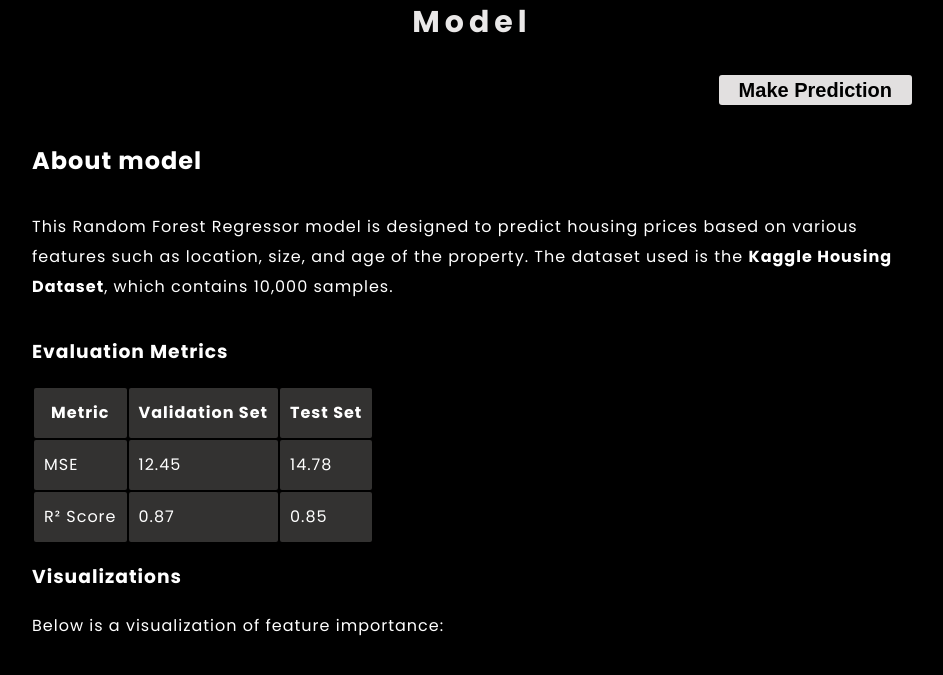
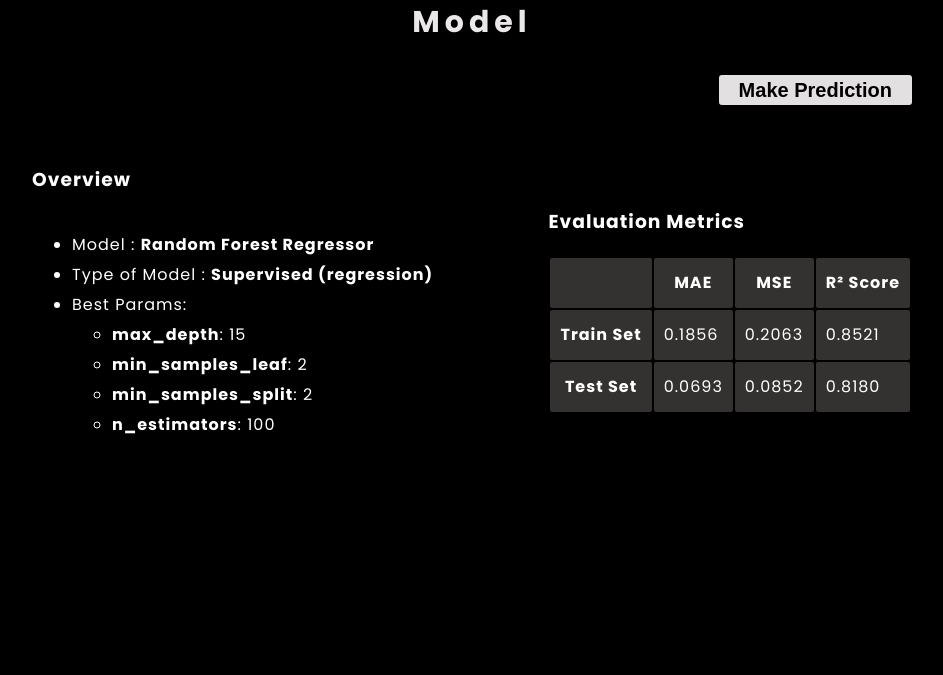
Before and after one commit to adnaaaen/air-quality-index-analysis, a Flask app: page /model/ in a window 1280 px wide. Shown: the part 51-726 px from the top of the page, without its empty margins (168-1111 px from the left). Run offline with Flask 3, Linux system fonts and the light colour scheme; parts of the project's set-up code (start-up, migrations or seed data) failed here and were passed over.

Commit message:
update model into random forest

```diff
--- a/app/templates/home.html
+++ b/app/templates/home.html
@@ -24,7 +24,5 @@
         <td>Hazardous (301–500)</td>
     </tr>
 </table>
-
-<p style="color: rgb(184, 182, 182); text-align: center;">Keep an eye on AQI levels to breathe easy and stay healthy!</p>
 </div>
 {% endblock %}
--- a/app/templates/model.html
+++ b/app/templates/model.html
@@ -8,37 +8,54 @@
    </form>
 </div>
 
+<div class="space-between-container">
     <div class="container">
-   <h1>About model</h1>
-   <section>
-      <p>
-      This Random Forest Regressor model is designed to predict housing prices based on various features such as location, size, and age of the property.
-      The dataset used is the <strong>Kaggle Housing Dataset</strong>, which contains 10,000 samples.
-      </p>
-   </section>
-<section>
+        <h3>Overview</h3>
+            <ul>
+                <li>
+                    Model : <strong>Random Forest Regressor</strong>
+                </li>
+                <li>
+                    Type of Model : <strong>Supervised (regression)</strong>
+                </li>
+                <li>
+                    Best Params:
+                    <ul>
+                        <li><strong>max_depth</strong>: 15</li>
+                        <li>
+                            <strong>min_samples_leaf</strong>: 2
+                        </li>
+                        <li>
+                            <strong>min_samples_split</strong>: 2
+                        </li>
+                        <li>
+                            <strong>n_estimators</strong>: 100
+                        </li>
+                    </ul>
+            </ul>
+    </div>
+    <div class="container">
             <h3>Evaluation Metrics</h3>
             <table>
                 <tr>
-                <th>Metric</th>
-                <th>Validation Set</th>
-                <th>Test Set</th>
+                    <th></th>
+                    <th>MAE</th>
+                    <th>MSE</th>
+                    <th>R² Score</th>
                 </tr>
                 <tr>
-                <td class="highlight">MSE</td>
-                <td>12.45</td>
-                <td>14.78</td>
+                    <th>Train Set</th>
+                    <td>0.1856</td>
+                    <td>0.2063</td>
+                    <td>0.8521</td>
                 </tr>
                 <tr>
-                <td>R² Score</td>
-                <td>0.87</td>
-                <td>0.85</td>
+                    <th>Test Set</th>
+                    <td>0.0693</td>
+                    <td>0.0852</td>
+                    <td>0.8180</td>
                 </tr>
             </table>
-    </section>
- <section>
-        <h3>Visualizations</h3>
-        <p>Below is a visualization of feature importance:</p>
-    </section>
+    </div>
 </div>
 {% endblock %}
```
Also changed, not shown: app/templates/predict.html (+12 -5 lines), app/utils/model_prediction.py (+5 -3 lines), 6 other files. Lines whose indentation alone changed are shown as unchanged.
